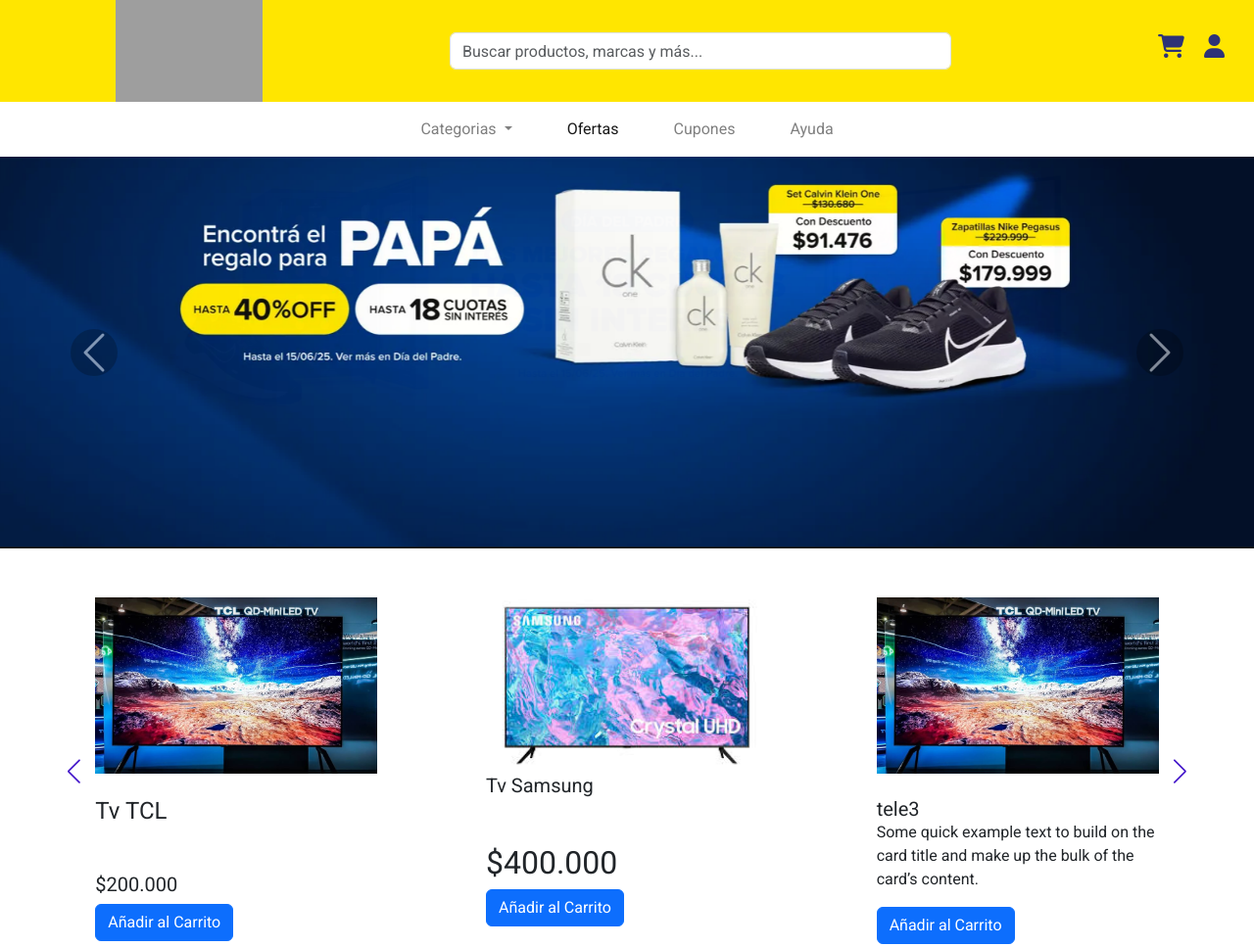
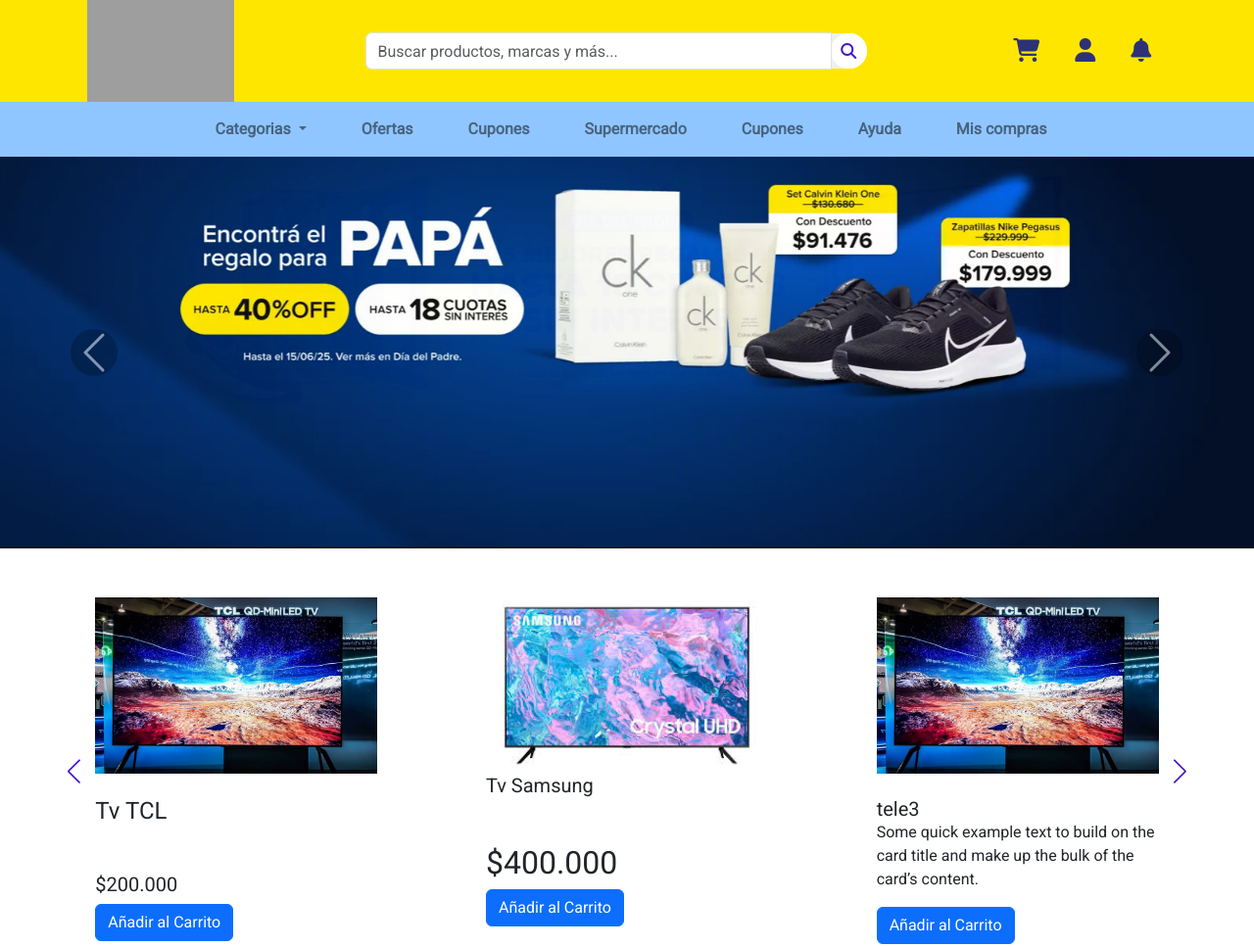
Before and after one commit to Franciscoarias670/Actualizacion-prog, a plain HTML site: page index.html in a window 1280 px wide. Shown: the top 967 px of the page at 98% size. Drawn offline with nearby package versions, Linux system fonts and the light colour scheme; grey boxes are pictures that could not be loaded.

Commit message:
Modificacion en header y nav

```diff
--- a/index.html
+++ b/index.html
@@ -22,17 +22,16 @@
         <img class="img-logo" src="https://general.premioseikon.com/wp-content/uploads/2021/10/Logo_Meli.png"
           alt="Logo de mercado libre">
       </a>
-      <div class="input-nav input-group flex-nowrap">
+      <div class="input-nav input-group flex-nowrap d-flex justify-content-center align-items-center">
         <input type="text" class="form-control" placeholder="Buscar productos, marcas y más..." aria-label="Username"
-          aria-describedby="addon-wrapping">
+          aria-describedby="addon-wrapping"><button><i class="fa-solid fa-magnifying-glass"></i></button>
       </div>
       <div class="d-flex justify-content-around align-items-center texto-header">
-
         <div class="iconos-header">
           <a href="#"><i class="fas fa-shopping-cart"></i></a>
           <a href="#"><i class="fas fa-user"></i></a>
+          <a href="#"><i class="fa-solid fa-bell"></i></a>
         </div>
-
       </div>
     </div>
   </header>
@@ -41,7 +40,7 @@
       aria-controls="navbarNavDropdown" aria-expanded="false" aria-label="Toggle navigation">
       <span class="navbar-toggler-icon"></span>
     </button>
-    <div class="collapse navbar-collapse d-flex justify-content-center" id="navbarNavDropdown">
+    <div class="collapse navbar-collapse d-flex justify-content-center ms-2" id="navbarNavDropdown">
       <ul class="navbar-nav">
         <li class="nav-item dropdown">
           <a class="nav-link dropdown-toggle" href="#" role="button" data-toggle="dropdown" aria-expanded="false">
@@ -57,8 +56,14 @@
             <a class="dropdown-item" href="#">Construccion</a>
           </div>
         </li>
-        <li class="nav-item active ">
+        <li class="nav-item">
           <a class="nav-link" href="#">Ofertas<span class="sr-only">(current)</span></a>
+        </li>
+        <li class="nav-item ">
+          <a class="nav-link" href="#">Cupones</a>
+        </li>
+        <li class="nav-item ">
+          <a class="nav-link" href="#">Supermercado</a>
         </li>
         <li class="nav-item ">
           <a class="nav-link" href="#">Cupones</a>
@@ -66,8 +71,12 @@
         <li class="nav-item">
           <a class="nav-link" href="#">Ayuda</a>
         </li>
+        <li class="nav-item d-flex justify-content-center align-items-center">
+          <a class="nav-link" href="#">Mis compras</a>
+        </li>
       </ul>
     </div>
+
   </nav>
   <div class="container-fluid carrousel-ml">
     <div id="carouselExampleFade" class="carousel slide carousel-fade w-100" data-ride="carousel">
@@ -123,7 +132,8 @@
             <img src="img/card/7ROYIZCRFRCADHNHUVNNK4PMO4.jpeg" class="swiper-card-img-top" alt="..."><br>
             <div class="card-body">
               <h5 class="card-title">tele3</h5>
-            <p class="card-text">Some quick example text to build on the card title and make up the bulk of the card’s content.</p>
+              <p class="card-text">Some quick example text to build on the card title and make up the bulk of the card’s
+                content.</p>
               <a href="#" class="btn btn-primary" data-id="3">Añadir al Carrito</a>
             </div>
           </div>
@@ -134,7 +144,8 @@
             <img src="img/card/7ROYIZCRFRCADHNHUVNNK4PMO4.jpeg" class="swiper-card-img-top" alt="...">
             <div class="card-body">
               <h5 class="card-title">tele4</h5>
-            <p class="card-text">Some quick example text to build on the card title and make up the bulk of the card’s content.</p>
+              <p class="card-text">Some quick example text to build on the card title and make up the bulk of the card’s
+                content.</p>
               <a href="#" class="btn btn-primary" data-id="4">Añadir al Carrito</a>
             </div>
           </div>
@@ -145,7 +156,8 @@
             <img src="img/card/7ROYIZCRFRCADHNHUVNNK4PMO4.jpeg" class="swiper-card-img-top" alt="...">
             <div class="card-body">
               <h5 class="card-title">tele5</h5>
-            <p class="card-text">Some quick example text to build on the card title and make up the bulk of the card’s content.</p>
+              <p class="card-text">Some quick example text to build on the card title and make up the bulk of the card’s
+                content.</p>
               <a href="#" class="btn btn-primary" data-id="5">Añadir al Carrito</a>
             </div>
           </div>
@@ -156,7 +168,8 @@
             <img src="img/card/7ROYIZCRFRCADHNHUVNNK4PMO4.jpeg" class="swiper-card-img-top" alt="...">
             <div class="card-body">
               <h5 class="card-title">Tele6</h5>
-            <p class="card-text">Some quick example text to build on the card title and make up the bulk of the card’s content.</p>
+              <p class="card-text">Some quick example text to build on the card title and make up the bulk of the card’s
+                content.</p>
               <a href="#" class="btn btn-primary" data-id="6">Añadir al Carrito</a>
             </div>
           </div>
@@ -236,7 +249,8 @@
             <img src="img/card/7ROYIZCRFRCADHNHUVNNK4PMO4.jpeg" class="swiper-card-img-top" alt="...">
             <div class="card-body">
               <h5 class="card-title">tele3</h5>
-            <p class="card-text">Some quick example text to build on the card title and make up the bulk of the card’s content.</p>
+              <p class="card-text">Some quick example text to build on the card title and make up the bulk of the card’s
+                content.</p>
               <a href="#" class="btn btn-primary" data-id="9">Añadir al Carrito</a>
             </div>
           </div>
@@ -247,7 +261,8 @@
             <img src="img/card/7ROYIZCRFRCADHNHUVNNK4PMO4.jpeg" class="swiper-card-img-top" alt="...">
             <div class="card-body">
               <h5 class="card-title">tele4</h5>
-            <p class="card-text">Some quick example text to build on the card title and make up the bulk of the card’s content.</p>
+              <p class="card-text">Some quick example text to build on the card title and make up the bulk of the card’s
+                content.</p>
               <a href="#" class="btn btn-primary" data-id="10">Añadir al Carrito</a>
             </div>
           </div>
@@ -258,7 +273,8 @@
             <img src="img/card/7ROYIZCRFRCADHNHUVNNK4PMO4.jpeg" class="swiper-card-img-top" alt="...">
             <div class="card-body">
               <h5 class="card-title">tele5</h5>
-            <p class="card-text">Some quick example text to build on the card title and make up the bulk of the card’s content.</p>
+              <p class="card-text">Some quick example text to build on the card title and make up the bulk of the card’s
+                content.</p>
               <a href="#" class="btn btn-primary" data-id="11">Añadir al Carrito</a>
             </div>
           </div>
@@ -269,7 +285,8 @@
             <img src="img/card/7ROYIZCRFRCADHNHUVNNK4PMO4.jpeg" class="swiper-card-img-top" alt="...">
             <div class="card-body">
               <h5 class="card-title">Tele6</h5>
-            <p class="card-text">Some quick example text to build on the card title and make up the bulk of the card’s content.</p>
+              <p class="card-text">Some quick example text to build on the card title and make up the bulk of the card’s
+                content.</p>
               <a href="#" class="btn btn-primary" data-id="12">Añadir al Carrito</a>
             </div>
           </div>
@@ -328,7 +345,8 @@
             <img src="img/card/7ROYIZCRFRCADHNHUVNNK4PMO4.jpeg" class="swiper-card-img-top" alt="...">
             <div class="card-body">
               <h5 class="card-title">tele3</h5>
-            <p class="card-text">Some quick example text to build on the card title and make up the bulk of the card’s content.</p>
+              <p class="card-text">Some quick example text to build on the card title and make up the bulk of the card’s
+                content.</p>
               <a href="#" class="btn btn-primary" data-id="15">Añadir al Carrito</a>
             </div>
           </div>
@@ -339,7 +357,8 @@
             <img src="img/card/7ROYIZCRFRCADHNHUVNNK4PMO4.jpeg" class="swiper-card-img-top" alt="...">
             <div class="card-body">
               <h5 class="card-title">tele4</h5>
-            <p class="card-text">Some quick example text to build on the card title and make up the bulk of the card’s content.</p>
+              <p class="card-text">Some quick example text to build on the card title and make up the bulk of the card’s
+                content.</p>
               <a href="#" class="btn btn-primary" data-id="16">Añadir al Carrito</a>
             </div>
           </div>
@@ -350,7 +369,8 @@
             <img src="img/card/7ROYIZCRFRCADHNHUVNNK4PMO4.jpeg" class="swiper-card-img-top" alt="...">
             <div class="card-body">
               <h5 class="card-title">tele5</h5>
-            <p class="card-text">Some quick example text to build on the card title and make up the bulk of the card’s content.</p>
+              <p class="card-text">Some quick example text to build on the card title and make up the bulk of the card’s
+                content.</p>
               <a href="#" class="btn btn-primary" data-id="17">Añadir al Carrito</a>
             </div>
           </div>
@@ -361,7 +381,8 @@
             <img src="img/card/7ROYIZCRFRCADHNHUVNNK4PMO4.jpeg" class="swiper-card-img-top" alt="...">
             <div class="card-body">
               <h5 class="card-title">Tele6</h5>
-            <p class="card-text">Some quick example text to build on the card title and make up the bulk of the card’s content.</p>
+              <p class="card-text">Some quick example text to build on the card title and make up the bulk of the card’s
+                content.</p>
               <a href="#" class="btn btn-primary" data-id="18">Añadir al Carrito</a>
             </div>
           </div>
@@ -375,52 +396,6 @@
 
     </div>
   </section>
- <!-- Izquierda
-  <footer class="footer-bg">
-    <div class="container">
-      <div class="row text-center text-md-start align-items-center">
-
-
-        <div class="col-md-2 mb-3 mb-md-0">
-          <img src="https://encrypted-tbn0.gstatic.com/images?q=tbn:ANd9GcSlYHYE-Q5I_CfUxetg_E4jR_XLynNu9RCJWQ&s"
-            alt="DATA FISCAL" class="footer-logo">
-        </div>
-
-
-        <div class="col-md-8">
-          <div class="mb-2">
-            <button class="btn-white me-2">Ayuda</button>
-            <button class="btn-white">Botón de arrepentimiento</button>
-          </div>
-
-          <div class="red-box my-2 d-inline-block">
-            <span>Hay una nueva actualización disponible</span>
-            <button class="btn-white ms-2">Actualizar</button>
-          </div>
-
-          <div class="mt-3">
-            <span>Seguinos en</span>
-            <div class="social-icons d-inline-block ms-2">
-              <img src="https://cdn-icons-png.flaticon.com/512/733/733547.png" alt="Facebook">
-              <img src="https://cdn-icons-png.flaticon.com/512/2111/2111463.png" alt="Instagram">
-              <img src="https://cdn-icons-png.flaticon.com/512/3046/3046121.png" alt="TikTok">
-              <img src="https://cdn-icons-png.flaticon.com/512/1384/1384060.png" alt="YouTube">
-              <img src="https://cdn-icons-png.flaticon.com/512/174/174857.png" alt="LinkedIn">
-            </div>
-          </div>
-        </div>
-
-
-        <div class="col-md-2 text-center text-md-end mt-3 mt-md-0">
-          <img src="https://imagenes.compragamer.com/assets/logos/gptw.svg " alt="Great Place to Work"
-            class="footer-logo mb-2">
-          <div><a href="#" class="text-white fw-bold">¡Trabajá con nosotros!</a></div>
-        </div>
-
-      </div>
-    </div>
-  </footer>
-  -->
   <footer>
     <div class="container">
       <div class="row footer-links">
@@ -451,13 +426,19 @@
             <li><a href="#">Mercado Pago</a></li>
           </ul>
         </div>
-        <div class="col-md-3 col-sm-6">
+        <div class="col-md-3 col-sm-6 ">
           <h5>Síguenos</h5>
-          <div class="social-icons">
+          <div class="social-icons mt-2 mb-2">
             <a href="#"><i class="fa-brands fa-facebook"></i></a>
             <a href="#"><i class="fab fa-instagram"></i></a>
             <a href="#"><i class="fab fa-twitter"></i></a>
             <a href="#"><i class="fab fa-youtube"></i></a>
+          </div>
+          <div>
+            <p class=""><a href="mailto:mercadolibre@gmail.com">Mercadolibre@gmail.com</a></p>
+          </div>
+          <div>
+            <p class=""><i class="fa-solid fa-phone"></i> 3876999666</p>
           </div>
         </div>
       </div>
--- a/styles/style.css
+++ b/styles/style.css
@@ -1,57 +1,83 @@
 /* html,body{
   overflow-x: hidden;
 } */
-*{
+* {
   margin: 0;
   padding: 0;
   box-sizing: border-box;
   font-family: 'Roboto';
 }
-:root{
-  --amarillo:#FFE600;
-  --blanco:#ffffff;
-  --color-letras-ml:#2D3277;
+
+:root {
+  --amarillo: #FFE600;
+  --blanco: #ffffff;
+  --color-letras-ml: #2D3277;
 }
 
-.header{
+.header {
   background-color: var(--amarillo);
   height: 13vh;
   padding: 10px;
 
 }
-.navbar{
+
+.navbar {
   background-color: white;
 }
 
-.img-logo{
+.img-logo {
   width: 150px;
   margin: 0;
 }
-.input-nav{
+
+.input-nav {
   max-width: 40vw;
 }
 
-.logo-mercadoplay{
+.input-nav button {
+  border: none;
+  border-radius: 2rem;
+}
+
+.input-nav i {
+  color: #4417ca;
+  background-color: #ffffff;
+  padding: 0.65rem;
+  border-radius: 2rem;
+}
+
+.logo-mercadoplay {
   width: 150px;
 }
 
-.texto-header{
+.texto-header {
   color: var(--color-letras-ml);
 }
 
-.texto-header p{
+.texto-header p {
   font-size: 1rem;
   font-weight: 500;
 }
 
-nav li a{
+.navbar {
+  background-color: #90c6ff;
+}
+
+.navbar a {
+  font-size: 1rem;
+  font-weight: bold;
+}
+
+nav li a {
   margin-left: 20px;
   margin-right: 20px;
 }
-.carrousel-ml{
+
+.carrousel-ml {
   padding-left: 0;
   padding-right: 0;
 }
+
 .carousel-inner img {
   width: 100%;
   height: 400px;
@@ -59,23 +85,24 @@ nav li a{
   object-fit: cover;
 }
 
-.carrousel-ml span{
+.carrousel-ml span {
   color: black;
   background-color: rgba(0, 0, 0, 0.456);
   padding: 1.5rem;
   border-radius: 50%;
 }
+
 /* ------------------- icono -------------------- */
-.iconos-header {
+/* .iconos-header {
   position: absolute;
   top: 30px;
   right: 30px;
   display: flex;
   gap: 20px;
-}
+} */
 
 .iconos-header a {
-  color: var(--color-letras-ml); /* o #333 si querés */
+  color: var(--color-letras-ml);
   font-size: 1.5rem;
   text-decoration: none;
   transition: color 0.3s;
@@ -83,6 +110,11 @@ nav li a{
 
 .iconos-header a:hover {
   color: #000;
+}
+
+.iconos-header i {
+  margin-left: 1rem;
+  margin-right: 1rem;
 }
 
 /* ------------------- Fran card -------------------- */
@@ -147,7 +179,7 @@ nav li a{
   background-color: white;
   margin: auto;
   border-radius: 10px;
-  box-shadow: 0 2px 8px rgba(0,0,0,0.05);
+  box-shadow: 0 2px 8px rgba(0, 0, 0, 0.05);
   overflow: hidden;
 }
 
@@ -189,6 +221,7 @@ nav li a{
 .boton-beneficios:hover {
   background-color: #d4e0ff;
 }
+
 .beneficios {
   display: flex;
   justify-content: space-around;
@@ -205,7 +238,7 @@ nav li a{
   padding: 15px;
   background-color: #fafafa;
   border-radius: 12px;
-  box-shadow: 0 1px 3px rgba(0,0,0,0.05);
+  box-shadow: 0 1px 3px rgba(0, 0, 0, 0.05);
   gap: 15px;
 }
 
@@ -304,16 +337,9 @@ nav li a{
 .arrow {
   font-size: 16px;
 }
-  /* ---------------- footer lourdes
-  .footer-bg {
-      background-color: #2c2c2c;
-      color: white;
-      padding: 20px 0;
-    }
 
-    .footer-logo {
-      width: 100px;
-    }
+
+
 
 .red-box {
   background-color: red;
@@ -346,7 +372,7 @@ nav li a{
 a.text-white:hover {
   text-decoration: underline;
 }
------------------ */
+
 footer {
   background-color: #ededed;
   padding: 40px 20px 20px;
```
Lines whose indentation alone changed are shown as unchanged.
